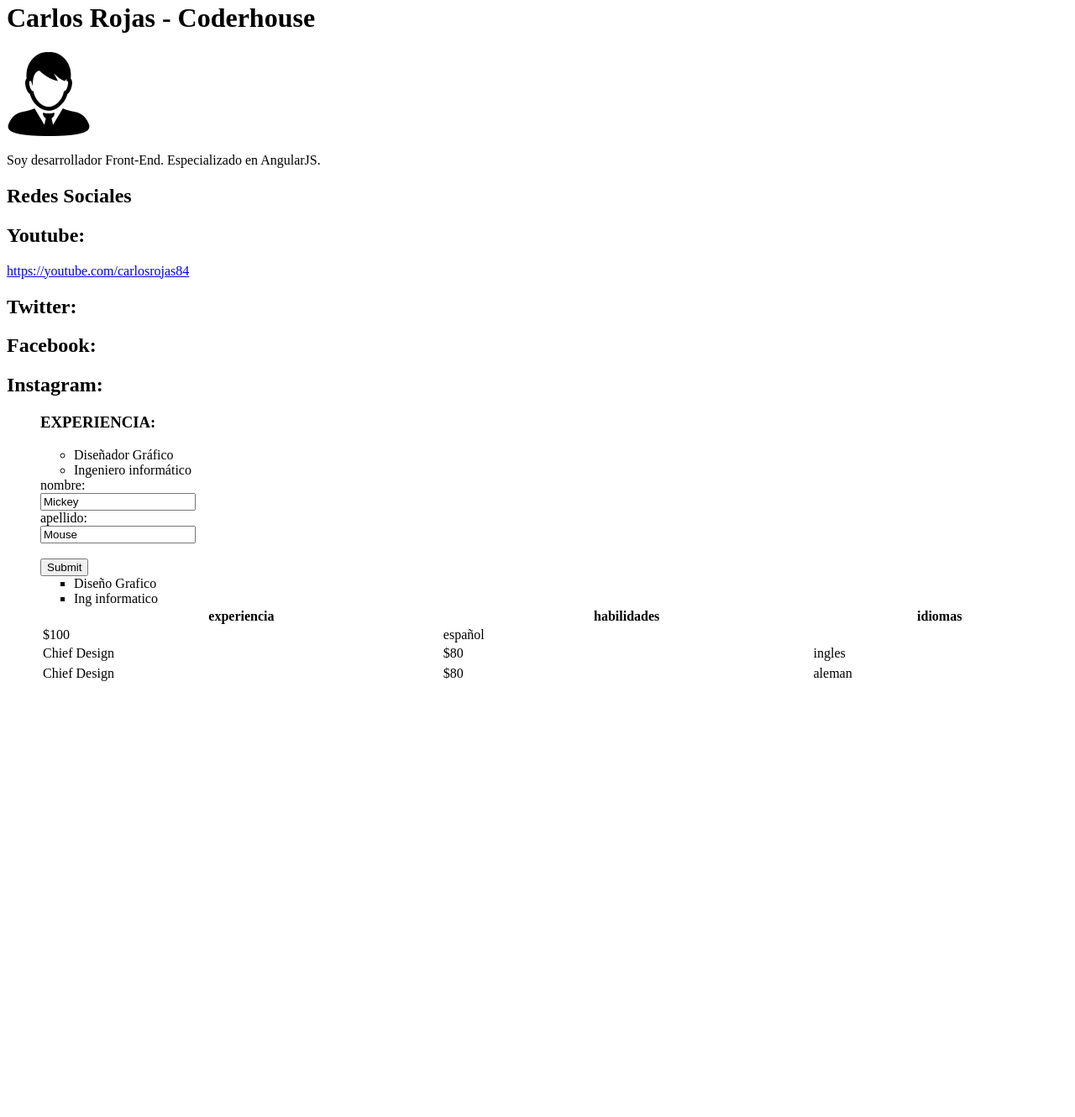
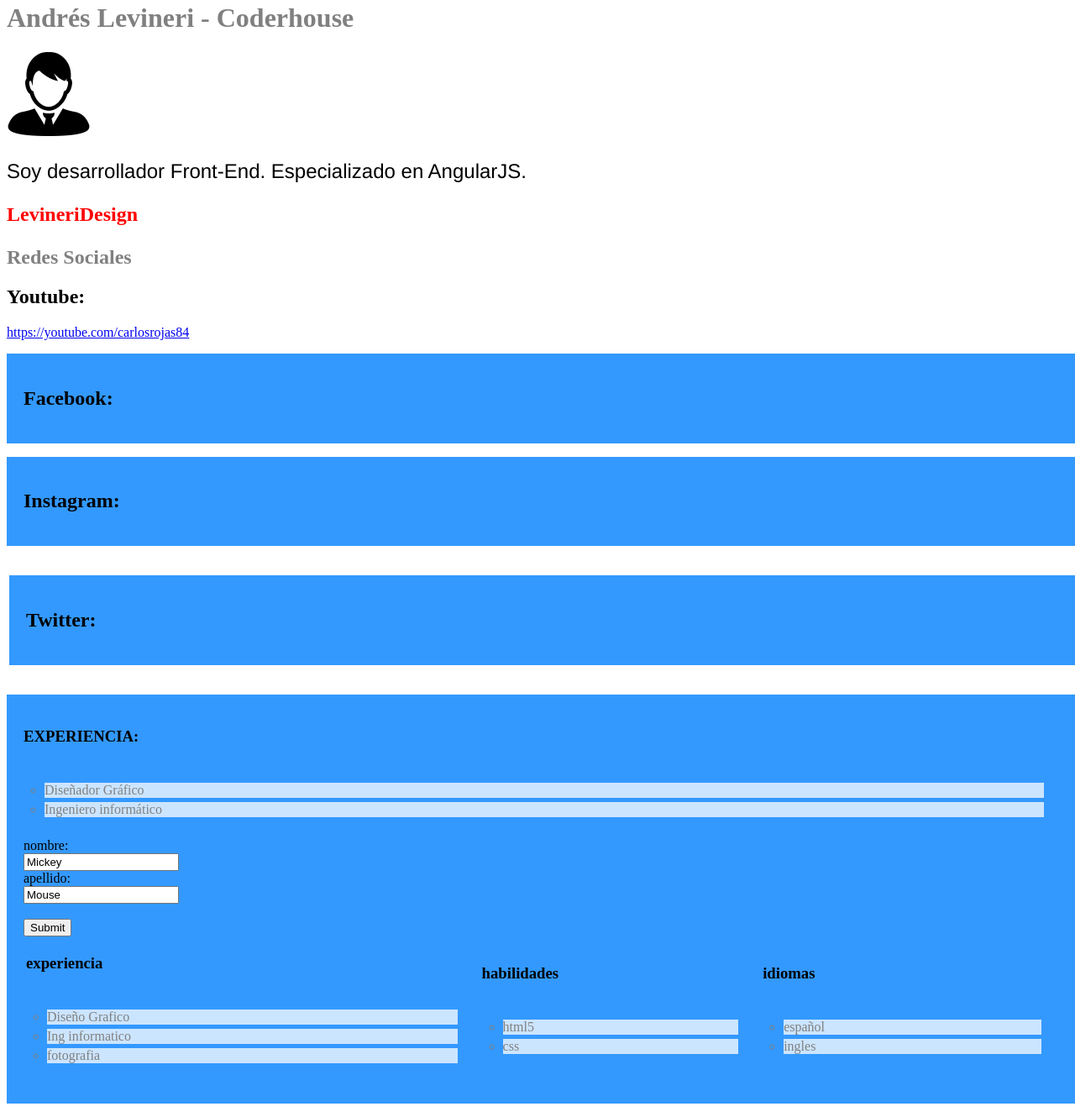
Before and after one commit to levineri/clase2, a plain HTML site: page index.html in a window 1280 px wide. Shown: the part 18-1348 px from the top of the page at 84% size. Before the commit the page ends 848 px from the top, so only its background shows below. Drawn offline with Linux system fonts and the light colour scheme.

Commit message:
finalizado

```diff
--- /dev/null
+++ b/css/style.css
@@ -0,0 +1,33 @@
+/*
+Creador Andrés Levineri <levineridesign@gmail.com>
+Archivo principal
+*/
+p{
+	font-family: helvetica, arial, sans-serif;
+	font-size: 24px;
+	color:#ff0000;
+}
+h1{
+	color:gray;
+}
+	div h1{
+		color:red;
+	}
+ul{
+	padding-top:50px;
+	padding-right: 30px;
+	padding-bottom: 50px;
+	padding-left: 80px;
+}
+
+ul{
+	background: #3399ff;
+	padding:20px;
+}
+ul li{
+	background: #cce5ff;
+	margin:5px;
+	color:grey;
+
+
+}
--- a/index.html
+++ b/index.html
@@ -3,35 +3,51 @@
 <head>
   <title>Carlos Rojas - Coderhouse</title>
   <meta charset="utf-8">
+  <link rel="stylesheet" href="css/style.css"
 </head>
-<body>
+<body style="width:100%">
 
 <!-- Header -->
-<header><h1>Carlos Rojas - Coderhouse</h1></header>
+<header><h1>Andrés Levineri - Coderhouse</h1></header>
 <!-- Article -->
 <article>
 <img src="img/userimage.png" alt="User" height="100" width="100">
-<p>
+<p style="color:black">
 Soy desarrollador Front-End. Especializado en AngularJS.
 </p>
-
+<div>
+	<p>
+		<h1>
+			LevineriDesign
+		</h1>
+	</p>
+</div>
 <h1>Redes Sociales</h1>
 
 <h2>Youtube:</h2>
 
 <a href="https://youtube.com/carlosrojas84" target="_blank">https://youtube.com/carlosrojas84</a>
+<table style="width:100%">
+<tr>
+<td>
+<ul>
+<h2>Twitter:</h2>
+</td></tr></ul>
+<ul>
+<h2>Facebook:</h2>
+</ul>
+<ul>
+<h2>Instagram:</h2>
+</ul>
+</table>
 
-<h2>Twitter:</h2>
-
-<h2>Facebook:</h2>
-
-<h2>Instagram:</h2>
 <UL>
 <h3>EXPERIENCIA: </h3>
 <UL>
 <li>Diseñador Gráfico</li>
 <Li>Ingeniero informático</Li>
 </UL>
+
 
 <form action="action_page.php">
   nombre:<br>
@@ -42,29 +58,29 @@ Soy desarrollador Front-End. Especializado en AngularJS.
 
 <table style="width:100%">
   <tr>
-    <th>experiencia</th>
-    <ul style="list-style-type:square">
+  <td>
+    <h3>experiencia</h3>
+   <ul>
     <li>Diseño Grafico</li>
     <li>Ing informatico</li>
-    </ul>
-    <th>habilidades</th>
-    <th>idiomas</th>
+    <li>fotografia</li>
+    </ul></td>
+<td>
+    <h3>habilidades</h3>
+<ul>
+    <li>html5 </li>
+    <li>css</li>
+    </ul></td>
+<td>
+    <h3>idiomas</h3>
+<ul>
+    <li>español</li>
+    <li>ingles</li>
+    </ul></td>
   </tr>
-  <tr>
 
-    <td>$100</td>
-    <td>español</td>
-  </tr>
-  <tr>
-    <td>Chief Design</td>
-    <td>$80</td>
-    <td>ingles</td>
-    <tr/>
-    <tr>
-     <td>Chief Design</td>
-    <td>$80</td>
-    <td>aleman</td>
-  </tr>
+
+
 </table>
 
 </table>
```
